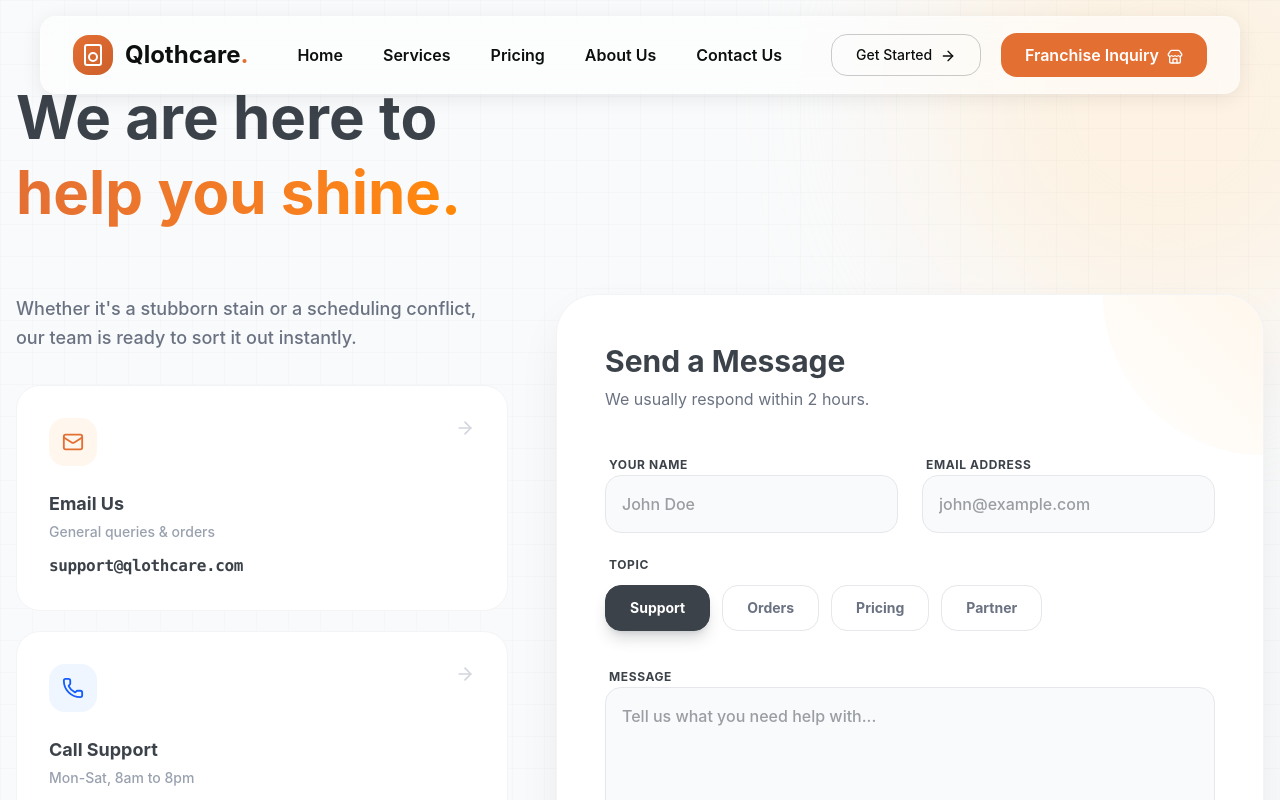
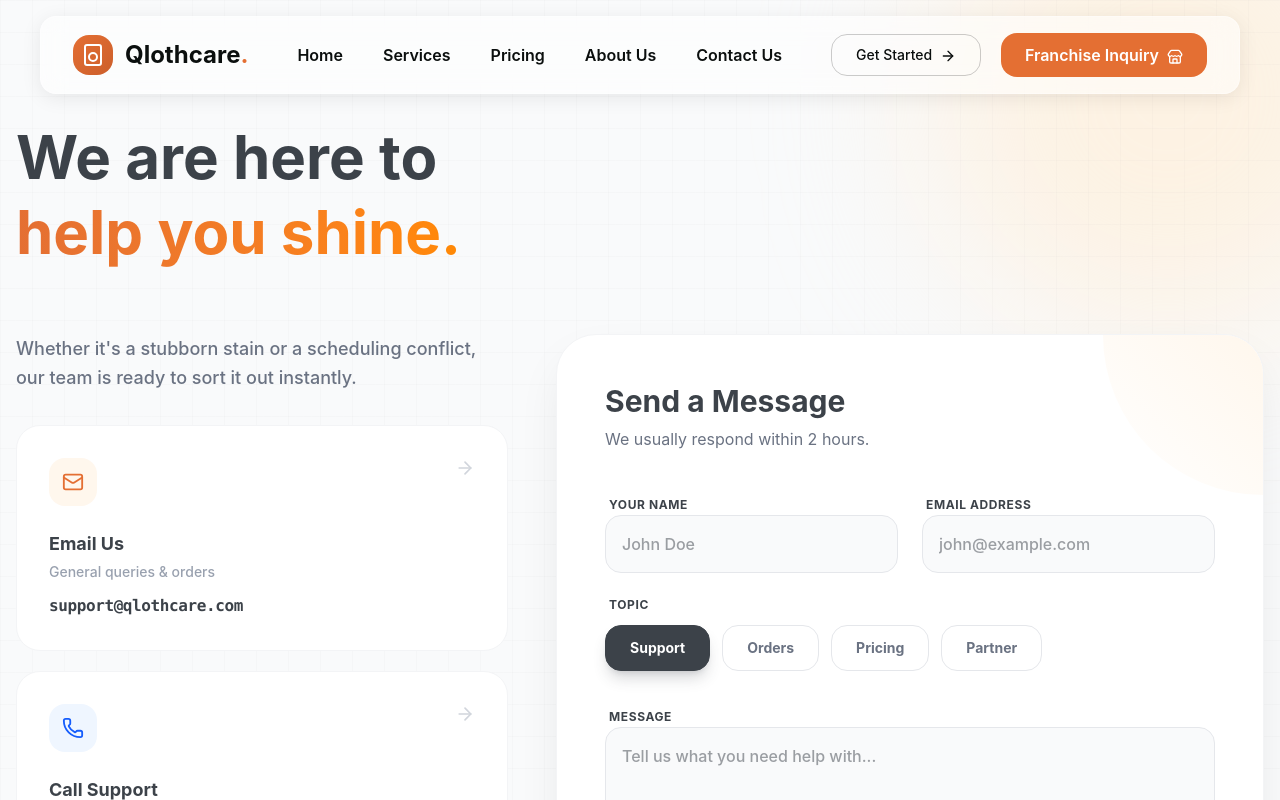
Before and after one commit to Mitesh-Amin01/qlothcare-final, a Next.js app: page /contact-us in a window 1280 px wide. Shown: the top 800 px of the page. Built offline with nearby package versions, Linux system fonts and the light colour scheme.

Commit message:
Basic Problem Fix Contact Page!

```diff
--- a/src/app/contact-us/page.jsx
+++ b/src/app/contact-us/page.jsx
@@ -7,25 +7,25 @@ import {
 import { motion, AnimatePresence } from 'motion/react';
 
 /* ==========================================
-   ANIMATION VARIANTS (Professional & Fast)
+   ANIMATION CONFIG (Professional & Smooth)
    ========================================== */
-const fadeUp = {
-  hidden: { opacity: 0, y: 15 },
-  visible: {
-    opacity: 1,
-    y: 0,
-    transition: { duration: 0.5, ease: "easeOut" }
-  }
-};
-
-const staggerContainer = {
+const containerVariants = {
   hidden: { opacity: 0 },
   visible: {
     opacity: 1,
     transition: {
-      staggerChildren: 0.1,
-      delayChildren: 0.1
+      staggerChildren: 0.1, // Delays each item slightly
+      delayChildren: 0.2
     }
+  }
+};
+
+const cardVariants = {
+  hidden: { opacity: 0, y: 20 },
+  visible: {
+    opacity: 1,
+    y: 0,
+    transition: { duration: 0.4, ease: "easeOut" }
   }
 };
 
@@ -40,17 +40,16 @@ const ContactPage = () => {
   const handleSubmit = (e) => {
     e.preventDefault();
     setIsSubmitting(true);
-    // Simulate API call
     setTimeout(() => {
       setIsSubmitting(false);
       setIsSent(true);
-    }, 1000);
+    }, 1500);
   };
 
   return (
     <div className="min-h-screen bg-gray-50 text-clothcare-dark font-sans selection:bg-clothcare-primary selection:text-white relative overflow-hidden">
 
-      {/* STATIC BACKGROUND (Zero Lag) */}
+      {/* STATIC BACKGROUND */}
       <div className="absolute inset-0 pointer-events-none">
         <div className="absolute -top-[10%] -right-[10%] w-120 h-120 bg-orange-100/60 rounded-full blur-[80px]" />
         <div className="absolute -bottom-[10%] -left-[10%] w-96 h-96 bg-blue-50/80 rounded-full blur-[80px]" />
@@ -61,10 +60,10 @@ const ContactPage = () => {
 
         {/* HEADER */}
         <motion.div
-          initial="hidden"
-          animate="visible"
-          variants={fadeUp}
-          className="mb-12 lg:mb-16 max-w-3xl"
+          initial={{ opacity: 0, y: 10 }}
+          animate={{ opacity: 1, y: 0 }}
+          transition={{ duration: 0.6 }}
+          className="mb-12 lg:mb-16 max-w-3xl mt-14 lg:mt-10"
         >
           <h1 className="text-4xl lg:text-6xl font-display font-bold leading-tight text-clothcare-dark">
             We are here to <br className="hidden lg:block" />
@@ -76,20 +75,20 @@ const ContactPage = () => {
 
         <div className="grid grid-cols-1 lg:grid-cols-12 gap-8 lg:gap-12 items-start">
 
-          {/* LEFT COLUMN: INFO CARDS */}
+          {/* LEFT COLUMN: ANIMATED CARDS */}
           <motion.div
-            variants={staggerContainer}
+            variants={containerVariants}
             initial="hidden"
             animate="visible"
             className="lg:col-span-5 space-y-8"
           >
-            <motion.p variants={fadeUp} className="text-gray-500 text-lg font-medium leading-relaxed">
+            <motion.p variants={cardVariants} className="text-gray-500 text-lg font-medium leading-relaxed">
               Whether it's a stubborn stain or a scheduling conflict, our team is ready to sort it out instantly.
             </motion.p>
 
-            {/* PROFESSIONAL CARDS GRID */}
             <div className="grid grid-cols-1 sm:grid-cols-2 lg:grid-cols-1 gap-5">
 
+              {/* ANIMATED CARDS */}
               <ContactCard
                 icon={<Mail size={22} />}
                 colorClass="bg-orange-50 text-clothcare-primary group-hover:bg-clothcare-primary group-hover:text-white"
@@ -117,7 +116,7 @@ const ContactPage = () => {
           <motion.div
             initial={{ opacity: 0, x: 20 }}
             animate={{ opacity: 1, x: 0 }}
-            transition={{ duration: 0.6, ease: "easeOut", delay: 0.2 }}
+            transition={{ duration: 0.6, delay: 0.3 }}
             className="lg:col-span-7"
           >
             <div className="bg-white rounded-[2.5rem] p-8 md:p-12 shadow-[0_20px_50px_-12px_rgba(0,0,0,0.1)] border border-gray-100 relative overflow-hidden">
@@ -143,6 +142,7 @@ const ContactPage = () => {
                       <div className="space-y-2">
                         <label className="text-xs font-bold text-clothcare-dark uppercase tracking-wider pl-1">Your Name</label>
                         <input
+                          suppressHydrationWarning // FIX FOR ERROR
                           className="w-full bg-gray-50 border border-gray-200 rounded-xl px-4 py-4 text-clothcare-dark font-medium focus:bg-white focus:ring-2 focus:ring-clothcare-primary/20 focus:border-clothcare-primary transition-all outline-none"
                           placeholder="John Doe"
                           value={formState.name}
@@ -152,6 +152,7 @@ const ContactPage = () => {
                       <div className="space-y-2">
                         <label className="text-xs font-bold text-clothcare-dark uppercase tracking-wider pl-1">Email Address</label>
                         <input
+                          suppressHydrationWarning // FIX FOR ERROR
                           type="email"
                           className="w-full bg-gray-50 border border-gray-200 rounded-xl px-4 py-4 text-clothcare-dark font-medium focus:bg-white focus:ring-2 focus:ring-clothcare-primary/20 focus:border-clothcare-primary transition-all outline-none"
                           placeholder="john@example.com"
@@ -167,6 +168,7 @@ const ContactPage = () => {
                         {['Support', 'Orders', 'Pricing', 'Partner'].map((item) => (
                           <button
                             key={item}
+                            suppressHydrationWarning // FIX FOR ERROR
                             type="button"
                             onClick={() => setFormState({...formState, subject: item.toLowerCase()})}
                             className={`px-6 py-3 rounded-xl text-sm font-bold transition-all border ${
@@ -194,6 +196,7 @@ const ContactPage = () => {
 
                     <button
                       type="submit"
+                      suppressHydrationWarning // FIX FOR ERROR
                       disabled={isSubmitting}
                       className="w-full bg-clothcare-accent-gradient text-white font-bold text-lg py-4 rounded-xl shadow-lg shadow-orange-200 hover:shadow-xl hover:shadow-orange-300 transition-all flex items-center justify-center gap-3 active:scale-[0.99]"
                     >
@@ -237,12 +240,14 @@ const ContactPage = () => {
 };
 
 /* ==========================================
-   HELPER COMPONENTS (Professional & Stable)
+   HELPER COMPONENTS (Animation Wrapper)
    ========================================== */
 
 const ContactCard = ({ icon, colorClass, title, sub, value, href }) => (
+  <motion.div variants={cardVariants}>
     <a
       href={href}
+      suppressHydrationWarning // Safety for links too
       className="group relative bg-white border border-gray-100 p-8 rounded-2xl transition-all duration-300 ease-out hover:border-clothcare-primary/40 hover:shadow-[0_8px_30px_rgb(0,0,0,0.04)] block"
     >
       <div className="flex justify-between items-start mb-6">
@@ -251,7 +256,7 @@ const ContactCard = ({ icon, colorClass, title, sub, value, href }) => (
           {icon}
         </div>
 
-      {/* Arrow moves slightly on hover */}
+        {/* Arrow moves slightly on hover (Mini Animation) */}
         <ArrowRight
           size={20}
           className="text-gray-300 transition-transform duration-300 group-hover:text-clothcare-primary group-hover:translate-x-1"
@@ -266,10 +271,11 @@ const ContactCard = ({ icon, colorClass, title, sub, value, href }) => (
         </p>
       </div>
     </a>
+  </motion.div>
 );
 
 const LocationCard = () => (
-  <div className="sm:col-span-2 lg:col-span-1 h-full">
+  <motion.div variants={cardVariants} className="sm:col-span-2 lg:col-span-1 h-full">
     <div className="group h-full bg-clothcare-dark text-white p-8 rounded-2xl relative overflow-hidden transition-all duration-300 hover:shadow-xl">
       {/* Subtle Gradient Overlay */}
       <div className="absolute top-0 right-0 w-32 h-32 bg-white/5 rounded-bl-full pointer-events-none transition-opacity group-hover:opacity-100 opacity-50"></div>
@@ -292,7 +298,7 @@ const LocationCard = () => (
         </div>
       </div>
     </div>
-  </div>
+  </motion.div>
 );
 
 const SuccessMessage = ({ onReset, email }) => (
@@ -318,6 +324,7 @@ const SuccessMessage = ({ onReset, email }) => (
 
 const FAQPill = ({ text }) => (
   <button
+    suppressHydrationWarning // Safety
     className="whitespace-nowrap px-6 py-3 rounded-full bg-white hover:bg-gray-50 border border-gray-200 text-gray-600 font-bold text-sm transition-all flex items-center gap-2 group shadow-sm hover:shadow-md hover:text-clothcare-primary active:scale-95"
   >
     {text} <MoveRight size={14} className="opacity-0 group-hover:opacity-100 transition-all text-clothcare-primary -ml-2 group-hover:ml-0" />
```
Lines whose indentation alone changed are shown as unchanged.
